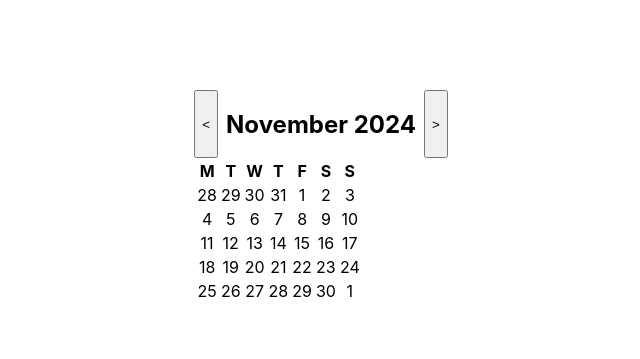
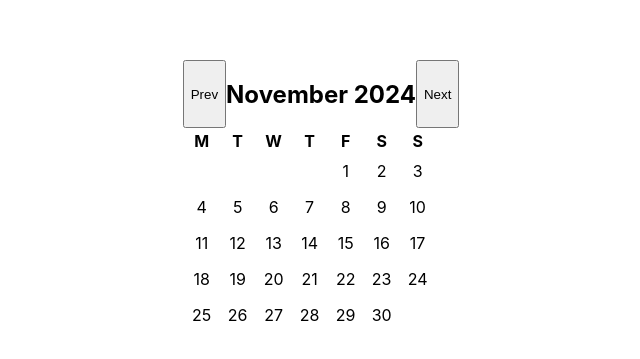
Before and after one commit to andrephilipsson/Accessible-Datepicker, a React (Vite) app: page / in a window 1280 px wide. Shown: the part 203-562 px from the top of the page, without its empty margins (319-959 px from the left). Built offline with nearby package versions, Linux system fonts and the light colour scheme.

Commit message:
Navigate with keyboard

```diff
--- /dev/null
+++ b/src/Calendar/calendar.tsx
@@ -0,0 +1,97 @@
+import { useEffect, useRef } from "react";
+import { isSameMonth, weeksInMonth } from "./date";
+import { CalendarState, useCalendarState } from "./state";
+import "./styles.css";
+import { toAriaLabel } from "./utils";
+
+export function Calendar() {
+  let state = useCalendarState();
+
+  let weeks = weeksInMonth(state.current);
+
+  return (
+    <div>
+      {state.value?.toLocaleString()}
+      <div className="calendar-Heading">
+        <button onClick={state.navigatePreviousMonth}>Prev</button>
+        <h2>
+          {state.current.toLocaleString("default", {
+            month: "long",
+            year: "numeric",
+          })}
+        </h2>
+        <button onClick={state.navigateNextMonth}>Next</button>
+      </div>
+
+      <table
+        role="grid"
+        aria-label={state.current.toLocaleString("default", {
+          month: "long",
+          year: "numeric",
+        })}
+        tabIndex={-1} // Makes react listen to key events. But does it hurt accessibility?
+        onKeyDown={state.handleKeys}
+      >
+        <thead aria-hidden="true">
+          <tr>
+            {weeks[0].map((day, idx) => (
+              <th key={idx}>
+                <span>
+                  {day.toLocaleString(undefined, {
+                    weekday: "narrow",
+                  })}
+                </span>
+              </th>
+            ))}
+          </tr>
+        </thead>
+        <tbody>
+          {weeks.map((week, idx) => (
+            <tr key={idx}>
+              {week.map((day) =>
+                isSameMonth(state.current, day) ? (
+                  <DayCell state={state} day={day} key={day.toString()} />
+                ) : (
+                  <td key={day.toString()} />
+                ),
+              )}
+            </tr>
+          ))}
+        </tbody>
+      </table>
+    </div>
+  );
+}
+
+function DayCell({ state, day }: { state: CalendarState; day: Date }) {
+  let ref = useRef<HTMLSpanElement>(null);
+  let isFocused = state.isFocused(day);
+
+  useEffect(() => {
+    if (isFocused && ref.current) {
+      ref.current.focus();
+    }
+  }, [isFocused, ref]);
+
+  return (
+    <td
+      role="gridcell"
+      className="calendar-Day"
+      key={day.toString()}
+      onClick={() => {
+        state.setFocusedDate(day);
+        state.setValue(day);
+      }}
+      data-focused={state.isFocused(day)}
+    >
+      <span
+        ref={ref}
+        role="button"
+        aria-label={toAriaLabel(day)}
+        tabIndex={state.isFocused(day) ? 0 : -1}
+      >
+        {day.getDate()}
+      </span>
+    </td>
+  );
+}
--- a/src/DatePicker/date.ts
+++ b/src/Calendar/date.ts
@@ -7,29 +7,29 @@ export function endOfMonth(date: Date): Date {
 }
 
 export function startOfWeek(date: Date): Date {
-  const d = new Date(date);
-  const day = d.getDay();
+  let d = new Date(date);
+  let day = d.getDay();
   // Convert Sunday (0) to 7 to make Monday (1) the start of the week
-  const adjustedDay = day === 0 ? 7 : day;
+  let adjustedDay = day === 0 ? 7 : day;
   d.setDate(d.getDate() - (adjustedDay - 1));
   return d;
 }
 
 export function endOfWeek(date: Date): Date {
-  const d = new Date(date);
-  const day = d.getDay();
+  let d = new Date(date);
+  let day = d.getDay();
   // Convert Sunday (0) to 7 to make Monday (1) the start of the week
-  const adjustedDay = day === 0 ? 7 : day;
+  let adjustedDay = day === 0 ? 7 : day;
   d.setDate(d.getDate() + (7 - adjustedDay));
   return d;
 }
 
 export function daysInWeek(date: Date): Date[] {
-  const d = new Date(date);
-  const days: Date[] = [];
-  const day = d.getDay();
+  let d = new Date(date);
+  let days: Date[] = [];
+  let day = d.getDay();
   // Convert Sunday (0) to 7 to make Monday (1) the start of the week
-  const adjustedDay = day === 0 ? 7 : day;
+  let adjustedDay = day === 0 ? 7 : day;
   d.setDate(d.getDate() - (adjustedDay - 1));
 
   for (let i = 0; i < 7; i++) {
@@ -41,14 +41,14 @@ export function daysInWeek(date: Date): Date[] {
 }
 
 export function weeksInMonth(date: Date): Date[][] {
-  const weeks: Date[][] = [];
-  const monthStart = startOfMonth(date);
-  const monthEnd = endOfMonth(date);
+  let weeks: Date[][] = [];
+  let monthStart = startOfMonth(date);
+  let monthEnd = endOfMonth(date);
   let currentWeekStart = startOfWeek(monthStart);
 
   while (currentWeekStart <= monthEnd) {
     weeks.push(daysInWeek(currentWeekStart));
-    const nextWeekStart = new Date(currentWeekStart);
+    let nextWeekStart = new Date(currentWeekStart);
     nextWeekStart.setDate(nextWeekStart.getDate() + 7);
     currentWeekStart = nextWeekStart;
   }
@@ -70,3 +70,19 @@ export function nextMonth(date: Date): Date {
 export function previousMonth(date: Date): Date {
   return new Date(date.getFullYear(), date.getMonth() - 1, 1);
 }
+
+export function previousDay(date: Date): Date {
+  return new Date(date.getFullYear(), date.getMonth(), date.getDate() - 1);
+}
+
+export function nextDay(date: Date): Date {
+  return new Date(date.getFullYear(), date.getMonth(), date.getDate() + 1);
+}
+
+export function previousWeek(date: Date): Date {
+  return new Date(date.getFullYear(), date.getMonth(), date.getDate() - 7);
+}
+
+export function nextWeek(date: Date): Date {
+  return new Date(date.getFullYear(), date.getMonth(), date.getDate() + 7);
+}
--- /dev/null
+++ b/src/Calendar/index.ts
@@ -0,0 +1 @@
+export { Calendar } from "./calendar.tsx";
--- /dev/null
+++ b/src/Calendar/state.ts
@@ -0,0 +1,152 @@
+import { useState } from "react";
+import {
+  isSameMonth,
+  nextDay,
+  nextMonth,
+  nextWeek,
+  previousDay,
+  previousMonth,
+  previousWeek,
+} from "./date";
+
+export function useCalendarState() {
+  let [currentMonth, setCurrentMonth] = useState<Date>(new Date()); // The first day of the month that is currently displayed
+  let [value, setValue] = useState<Date | null>(null); // The currently selected date
+  let [focusedDate, setFocusedDate] = useState<Date | null>(null); // The date that currently has focus
+
+  function focusPreviousDay() {
+    if (!focusedDate) {
+      if (value) {
+        setFocusedDate(value);
+        return;
+      }
+
+      setFocusedDate(currentMonth);
+      return;
+    }
+
+    let newDate = previousDay(focusedDate);
+    if (!isSameMonth(currentMonth, newDate)) {
+      setCurrentMonth((month) => previousMonth(month));
+    }
+
+    setFocusedDate(newDate);
+  }
+
+  function focusNextDay() {
+    if (!focusedDate) {
+      if (value) {
+        setFocusedDate(value);
+        return;
+      }
+
+      setFocusedDate(currentMonth);
+      return;
+    }
+
+    let newDate = nextDay(focusedDate);
+    if (!isSameMonth(currentMonth, newDate)) {
+      setCurrentMonth((month) => nextMonth(month));
+    }
+
+    setFocusedDate(newDate);
+  }
+
+  function focusPreviousWeek() {
+    if (!focusedDate) {
+      if (value) {
+        setFocusedDate(value);
+        return;
+      }
+
+      setFocusedDate(currentMonth);
+      return;
+    }
+
+    let newDate = previousWeek(focusedDate);
+    if (!isSameMonth(currentMonth, newDate)) {
+      setCurrentMonth((month) => previousMonth(month));
+    }
+
+    setFocusedDate(newDate);
+  }
+
+  function focusNextWeek() {
+    if (!focusedDate) {
+      if (value) {
+        setFocusedDate(value);
+        return;
+      }
+
+      setFocusedDate(currentMonth);
+      return;
+    }
+
+    let newDate = nextWeek(focusedDate);
+    if (!isSameMonth(currentMonth, newDate)) {
+      setCurrentMonth((month) => nextMonth(month));
+    }
+
+    setFocusedDate(newDate);
+  }
+
+  return {
+    value,
+    setValue,
+    current: currentMonth,
+    navigatePreviousMonth() {
+      setCurrentMonth((month) => previousMonth(month));
+    },
+    navigateNextMonth() {
+      setCurrentMonth((month) => nextMonth(month));
+    },
+    isFocused(date: Date) {
+      if (!focusedDate) return false;
+
+      return (
+        date.getFullYear() === focusedDate.getFullYear() &&
+        date.getMonth() === focusedDate.getMonth() &&
+        date.getDate() === focusedDate.getDate()
+      );
+    },
+    setFocusedDate(date: Date) {
+      setFocusedDate(date);
+    },
+    focusPreviousDay,
+    focusNextDay,
+    focusPreviousWeek,
+    focusNextWeek,
+    handleKeys(e: React.KeyboardEvent) {
+      switch (e.key) {
+        case "ArrowLeft":
+          e.preventDefault();
+          e.stopPropagation();
+          focusPreviousDay();
+          break;
+        case "ArrowRight":
+          e.preventDefault();
+          e.stopPropagation();
+          focusNextDay();
+          break;
+        case "ArrowUp":
+          e.preventDefault();
+          e.stopPropagation();
+          focusPreviousWeek();
+          break;
+        case "ArrowDown":
+          e.preventDefault();
+          e.stopPropagation();
+          focusNextWeek();
+          break;
+        case "Enter":
+        case " ":
+          e.preventDefault();
+          e.stopPropagation();
+          setValue(focusedDate);
+          break;
+      }
+    },
+  };
+}
+
+export type CalendarState = ReturnType<typeof useCalendarState>;
--- /dev/null
+++ b/src/Calendar/styles.css
@@ -0,0 +1,14 @@
+.calendar-Heading {
+    display: flex;
+}
+
+.calendar-Day {
+    width: 32px;
+    height: 32px;
+    text-align: center;
+}
+
+.calendar-Day[data-focused="true"] {
+    background-color: orangered;
+    color: white;
+}
--- a/src/DatePicker/aria.ts
+++ b/src/Calendar/utils.ts
@@ -1,4 +1,4 @@
-export function toFullDate(date: Date): string {
+export function toAriaLabel(date: Date): string {
   // undefined uses the browser's default locale
   return new Intl.DateTimeFormat(undefined, {
     dateStyle: "full",
--- a/src/DatePicker/calendar.tsx
+++ /dev/null
@@ -1,132 +0,0 @@
-import { createContext, useContext, useState } from "react";
-import "./styles.css";
-import { nextMonth, previousMonth, weeksInMonth } from "./date";
-import { toFullDate } from "./aria";
-
-type CalendarContextType = { currentMonth: Date; setCurrentMonth: Function };
-const CalendarContext = createContext<CalendarContextType | null>(null);
-
-function useCalendarContext() {
-  const ctx = useContext(CalendarContext);
-
-  if (!ctx) {
-    throw new Error(
-      "useCalendarContext must be used within a CalendarProvider",
-    );
-  }
-
-  return ctx;
-}
-
-function CalendarProvider({ children }: React.PropsWithChildren) {
-  const [currentMonth, setCurrentMonth] = useState(new Date());
-
-  return (
-    <CalendarContext.Provider value={{ currentMonth, setCurrentMonth }}>
-      {children}
-    </CalendarContext.Provider>
-  );
-}
-
-export function Calendar() {
-  return (
-    <CalendarProvider>
-      <CalendarImplementation />
-    </CalendarProvider>
-  );
-}
-
-function CalendarImplementation() {
-  const { currentMonth } = useCalendarContext();
-
-  const weeks = weeksInMonth(currentMonth);
-
-  return (
-    <CalendarProvider>
-      <Header />
-
-      <table>
-        <thead>
-          <tr>
-            {weeks[0].map((day) => (
-              <Weekday day={day} />
-            ))}
-          </tr>
-        </thead>
-        <tbody>
-          {weeks.map((week) => (
-            <Week week={week} />
-          ))}
-        </tbody>
-      </table>
-    </CalendarProvider>
-  );
-}
-
-function PreviousButton() {
-  const { currentMonth, setCurrentMonth } = useCalendarContext();
-
-  const handleClick = () => setCurrentMonth(previousMonth(currentMonth));
-
-  return <button onClick={handleClick}>{"<"}</button>;
-}
-
-function NextButton() {
-  const { currentMonth, setCurrentMonth } = useCalendarContext();
-
-  const handleClick = () => setCurrentMonth(nextMonth(currentMonth));
-
-  return <button onClick={handleClick}>{">"}</button>;
-}
-
-function DateTitle() {
-  const { currentMonth } = useCalendarContext();
-
-  return (
-    <h2 aria-hidden="true">
-      {currentMonth.toLocaleString("default", { month: "long" }) +
-        " " +
-        currentMonth.toLocaleString("default", { year: "numeric" })}
-    </h2>
-  );
-}
-
-function Header() {
-  return (
-    <div style={{ display: "flex", gap: 8 }}>
-      <PreviousButton />
-      <DateTitle />
-      <NextButton />
-    </div>
-  );
-}
-
-function Weekday({ day }: { day: Date }) {
-  return (
-    <th key={day.toString()}>
-      <span>
-        {day.toLocaleString("default", { weekday: "long" }).charAt(0)}
-      </span>
-    </th>
-  );
-}
-
-function Week({ week }: { week: Date[] }) {
-  return (
-    <tr>
-      {week.map((day) => (
-        <Day date={day} />
-      ))}
-    </tr>
-  );
-}
-
-function Day({ date }: { date: Date }) {
-  return (
-    <td role="gridcell" className="day" key={date.toString()}>
-      <span role="button" aria-label={toFullDate(date)} tabIndex={-1}>
-        <span>{date.getDate()}</span>
-      </span>
-    </td>
-  );
-}
--- a/src/DatePicker/index.tsx
+++ /dev/null
@@ -1,3 +0,0 @@
-import { Calendar } from "./calendar";
-
-export { Calendar };
--- a/src/DatePicker/styles.css
+++ /dev/null
@@ -1,3 +0,0 @@
-.day {
-    text-align: center;
-}
--- a/src/main.tsx
+++ b/src/main.tsx
@@ -1,7 +1,7 @@
 import { StrictMode } from "react";
 import { createRoot } from "react-dom/client";
 import "./index.css";
-import { Calendar } from "./DatePicker";
+import { Calendar } from "./Calendar";
 
 createRoot(document.getElementById("root")!).render(
   <StrictMode>
```
